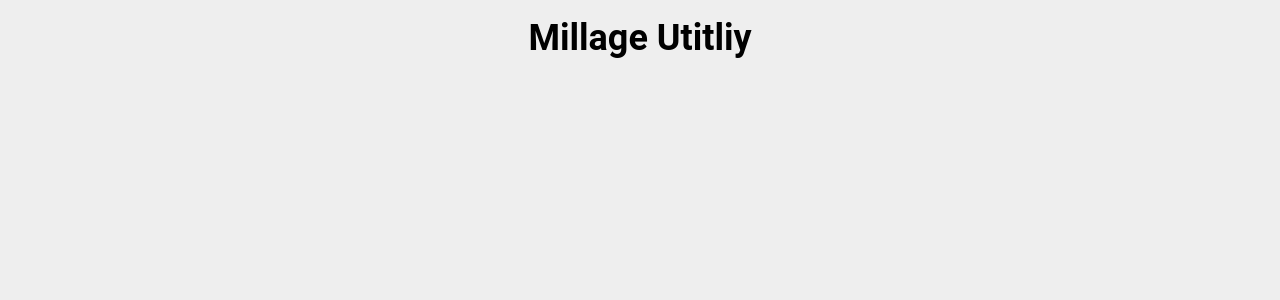
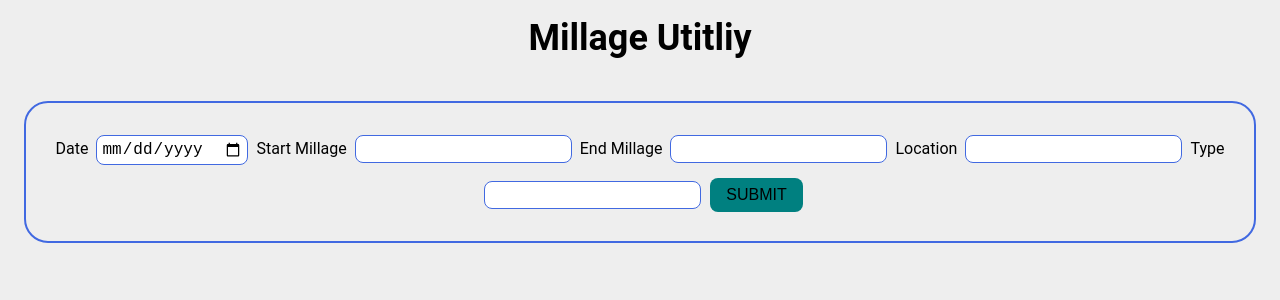
Before and after one commit to tkcannon/millage-utility, a React (Create React App) app: page / in a window 1280 px wide. Shown: the top 300 px of the page. Built offline with nearby package versions, Linux system fonts and the light colour scheme.

Commit message:
created basis for input form

```diff
--- a/src/App.css
+++ b/src/App.css
@@ -77,3 +77,19 @@ a:hover {
 header {
   padding: var(--sm);
 }
+
+button {
+  font-size: 1rem;
+  text-decoration: none;
+  padding: var(--sm) var(--m);
+  border-radius: var(--sm);
+  border: none;
+  outline: none;
+  cursor: pointer;
+  margin: 0 1px;
+  background-color: var(--secondary);
+}
+
+button:hover {
+  opacity: 0.8;
+}
--- a/src/App.js
+++ b/src/App.js
@@ -1,4 +1,5 @@
 import "./App.css";
+import InputForm from "./components/InputForm";
 
 function App() {
   const useDarkTheme = window.matchMedia(
@@ -12,6 +13,7 @@ function App() {
       <header className="App-header">
         <h1>Millage Utitliy</h1>
       </header>
+      <InputForm />
     </div>
   );
 }
--- /dev/null
+++ b/src/components/InputForm/index.js
@@ -0,0 +1,46 @@
+import { useState } from "react";
+import "./styles.css";
+
+function InputForm() {
+  const [data, setData] = useState({
+    date: null,
+    start: null,
+    end: null,
+    location: null,
+    purpose: "Business",
+  });
+
+  const handleSubmit = (event) => {
+    event.preventDefault();
+  };
+
+  return (
+    <form>
+      <label>
+        Date
+        <input type="date" defaultValue={"today"}></input>
+      </label>
+      <label>
+        Start Millage
+        <input type="number"></input>
+      </label>
+      <label>
+        End Millage
+        <input type="number"></input>
+      </label>
+      <label>
+        Location
+        <input></input>
+      </label>
+      <label>Type</label>
+      <input list="purpose" />
+      <datalist id="purpose">
+        <option value="Business" />
+        <option value="Personal" />
+      </datalist>
+      <button onClick={handleSubmit}>SUBMIT</button>
+    </form>
+  );
+}
+
+export default InputForm;
--- /dev/null
+++ b/src/components/InputForm/styles.css
@@ -0,0 +1,19 @@
+form {
+  margin: var(--lg);
+  padding: var(--lg);
+  border: 2px solid var(--primary);
+  border-radius: var(--lg);
+}
+
+input {
+  margin: var(--sm);
+  padding: 0.25rem;
+  border: 1px solid var(--primary);
+  border-radius: var(--sm);
+  font-size: 1rem;
+  outline: none;
+}
+
+input:focus {
+  border: 1px solid var(--tertiary);
+}
```
